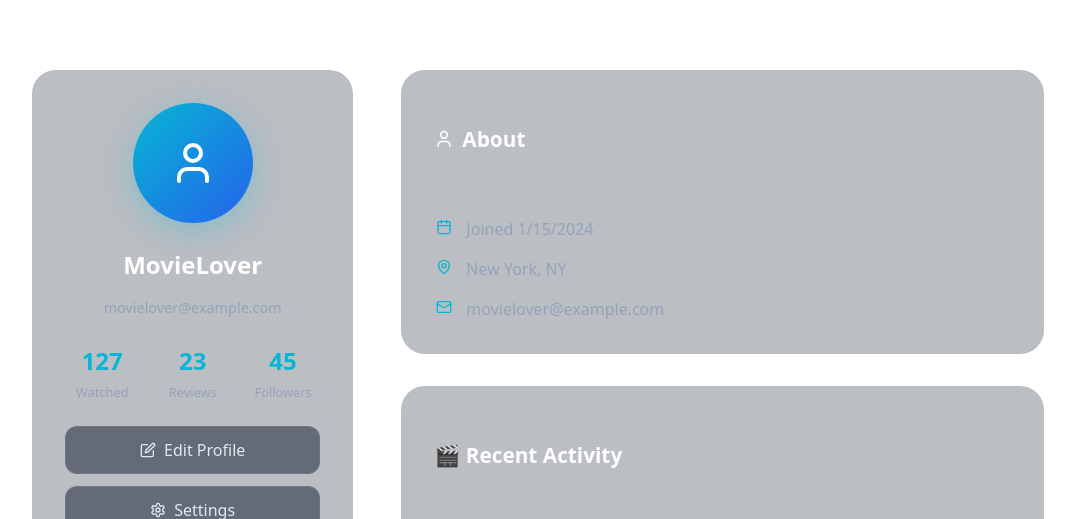
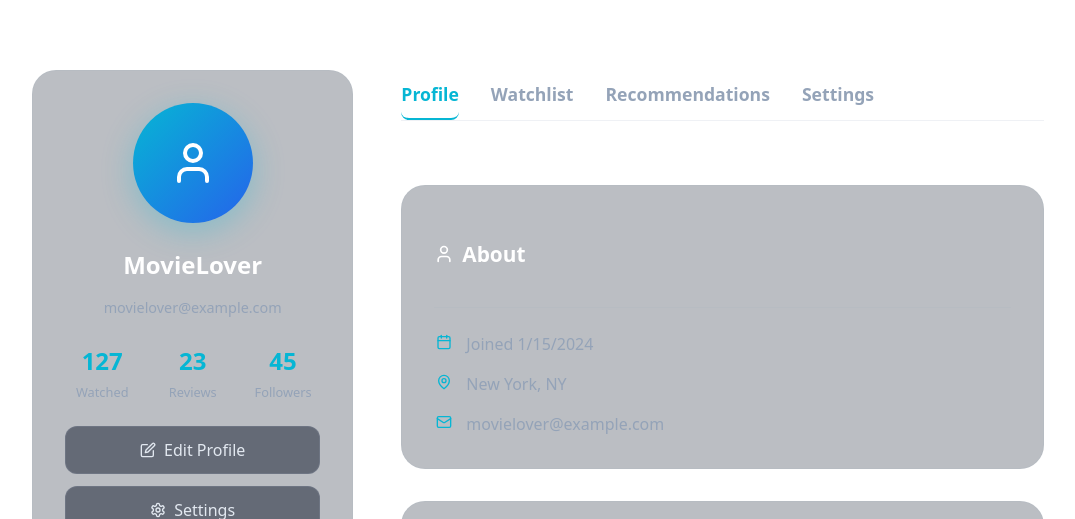
Before and after one commit to MananKakkar1/ReelDeal, a React (Vite) app in the folder frontend/: page /user/1 in a window 1280 px wide. Shown: the part 228-747 px from the top of the page, without its empty margins (102-1177 px from the left). Built offline with nearby package versions, Linux system fonts and the light colour scheme; no server answers; the HTML template or start-up script is replaced by a standard one.

Commit message:
Adding more pages

```diff
--- /dev/null
+++ b/frontend/src/components/MovieList.jsx
@@ -0,0 +1,65 @@
+import React from "react";
+import styled from "@emotion/styled";
+import MovieCard from "./MovieCard";
+
+const MoviesGrid = styled.div`
+  display: grid;
+  grid-template-columns: repeat(auto-fill, minmax(180px, 1fr));
+  gap: 1.5rem;
+`;
+
+const EmptyState = styled.div`
+  text-align: center;
+  padding: 3rem 2rem;
+  color: #64748b;
+`;
+
+const EmptyIcon = styled.div`
+  font-size: 3rem;
+  margin-bottom: 1rem;
+  opacity: 0.5;
+`;
+
+const EmptyTitle = styled.h4`
+  font-size: 1.2rem;
+  margin-bottom: 0.5rem;
+`;
+
+const EmptyText = styled.p`
+  font-size: 0.9rem;
+`;
+
+function MovieList({
+  movies,
+  onBookmark,
+  onRemove,
+  onMarkAsWatched,
+  emptyIcon,
+  emptyTitle,
+  emptyText,
+}) {
+  if (!movies || movies.length === 0) {
+    return (
+      <EmptyState>
+        {emptyIcon && <EmptyIcon>{emptyIcon}</EmptyIcon>}
+        {emptyTitle && <EmptyTitle>{emptyTitle}</EmptyTitle>}
+        {emptyText && <EmptyText>{emptyText}</EmptyText>}
+      </EmptyState>
+    );
+  }
+  return (
+    <MoviesGrid>
+      {movies.map((movie) => (
+        <MovieCard
+          key={movie.id}
+          movie={movie}
+          onBookmark={onBookmark}
+          onRemove={onRemove}
+          onMarkAsWatched={onMarkAsWatched}
+        />
+      ))}
+    </MoviesGrid>
+  );
+}
+
+export default MovieList;
--- /dev/null
+++ b/frontend/src/components/SettingsForm.jsx
@@ -0,0 +1,115 @@
+import React, { useState } from "react";
+import styled from "@emotion/styled";
+import Button from "./common/Button";
+
+const Form = styled.form`
+  display: flex;
+  flex-direction: column;
+  gap: 1.5rem;
+`;
+
+const FormGroup = styled.div`
+  display: flex;
+  flex-direction: column;
+  gap: 0.5rem;
+`;
+
+const Label = styled.label`
+  color: #94a3b8;
+  font-size: 0.95rem;
+  font-weight: 500;
+`;
+
+const Input = styled.input`
+  padding: 1rem;
+  border-radius: 1rem;
+  border: 2px solid rgba(148, 163, 184, 0.2);
+  background: rgba(15, 23, 42, 0.5);
+  color: #fff;
+  font-size: 1rem;
+  outline: none;
+  transition: all 0.3s ease;
+  box-sizing: border-box;
+  min-height: 3rem;
+
+  &:focus {
+    border-color: #06b6d4;
+    box-shadow: 0 0 0 3px rgba(6, 182, 212, 0.1);
+  }
+
+  &::placeholder {
+    color: #64748b;
+  }
+`;
+
+function SettingsForm({ user, onSave }) {
+  const [formData, setFormData] = useState({
+    username: user?.username || "",
+    email: user?.email || "",
+    location: user?.location || "",
+    password: "",
+  });
+  const [saving, setSaving] = useState(false);
+
+  const handleChange = (e) => {
+    setFormData({ ...formData, [e.target.name]: e.target.value });
+  };
+
+  const handleSubmit = async (e) => {
+    e.preventDefault();
+    setSaving(true);
+    await onSave(formData);
+    setSaving(false);
+  };
+
+  return (
+    <Form onSubmit={handleSubmit}>
+      <FormGroup>
+        <Label htmlFor="username">Username</Label>
+        <Input
+          id="username"
+          name="username"
+          value={formData.username}
+          onChange={handleChange}
+          required
+        />
+      </FormGroup>
+      <FormGroup>
+        <Label htmlFor="email">Email</Label>
+        <Input
+          id="email"
+          name="email"
+          type="email"
+          value={formData.email}
+          onChange={handleChange}
+          required
+        />
+      </FormGroup>
+      <FormGroup>
+        <Label htmlFor="location">Location</Label>
+        <Input
+          id="location"
+          name="location"
+          value={formData.location}
+          onChange={handleChange}
+        />
+      </FormGroup>
+      <FormGroup>
+        <Label htmlFor="password">New Password</Label>
+        <Input
+          id="password"
+          name="password"
+          type="password"
+          value={formData.password}
+          onChange={handleChange}
+          placeholder="Leave blank to keep current password"
+        />
+      </FormGroup>
+      <Button type="submit" disabled={saving}>
+        {saving ? "Saving..." : "Save Changes"}
+      </Button>
+    </Form>
+  );
+}
+
+export default SettingsForm;
--- a/frontend/src/pages/Profile.jsx
+++ b/frontend/src/pages/Profile.jsx
@@ -16,6 +16,8 @@ import {
   MapPin,
   Mail,
 } from "lucide-react";
+import MovieList from "../components/MovieList";
+import SettingsForm from "../components/SettingsForm";
 
 const ProfileContainer = styled.div`
   width: 100%;
@@ -224,14 +226,80 @@ const InfoIcon = styled.div`
   color: #06b6d4;
 `;
 
+const TabsBar = styled.div`
+  display: flex;
+  gap: 2rem;
+  border-bottom: 1px solid rgba(148, 163, 184, 0.15);
+  margin-bottom: 2rem;
+`;
+
+const TabButton = styled.button`
+  background: none;
+  border: none;
+  color: ${({ active }) => (active ? "#06b6d4" : "#94a3b8")};
+  font-size: 1.1rem;
+  font-weight: 600;
+  padding: 0.75rem 0;
+  border-bottom: 2.5px solid
+    ${({ active }) => (active ? "#06b6d4" : "transparent")};
+  cursor: pointer;
+  transition: color 0.2s, border-bottom 0.2s;
+
+  &:hover {
+    color: #06b6d4;
+  }
+`;
+
+function ProfileAbout({ user }) {
+  return (
+    <ContentSection>
+      <SectionHeader>
+        <SectionTitleStyled>
+          <User size={20} />
+          About
+        </SectionTitleStyled>
+      </SectionHeader>
+      <UserInfo>
+        <InfoItem>
+          <InfoIcon>
+            <Calendar size={16} />
+          </InfoIcon>
+          <span>Joined {new Date(user.joinDate).toLocaleDateString()}</span>
+        </InfoItem>
+        <InfoItem>
+          <InfoIcon>
+            <MapPin size={16} />
+          </InfoIcon>
+          <span>{user.location}</span>
+        </InfoItem>
+        <InfoItem>
+          <InfoIcon>
+            <Mail size={16} />
+          </InfoIcon>
+          <span>{user.email}</span>
+        </InfoItem>
+      </UserInfo>
+    </ContentSection>
+  );
+}
+
 function Profile() {
   const [user, setUser] = useState(null);
   const [recentMovies, setRecentMovies] = useState([]);
   const [loading, setLoading] = useState(true);
+  const [activeTab, setActiveTab] = useState("profile");
+  const [watchlist, setWatchlist] = useState([]);
+  const [recommendations, setRecommendations] = useState([]);
+  const [settingsSaved, setSettingsSaved] = useState(false);
 
   useEffect(() => {
     loadUserData();
   }, []);
+
+  useEffect(() => {
+    if (activeTab === "watchlist") fetchWatchlist();
+    if (activeTab === "recommendations") fetchRecommendations();
+  }, [activeTab]);
 
   const loadUserData = async () => {
     try {
@@ -287,6 +355,24 @@ function Profile() {
     }
   };
 
+  const fetchWatchlist = async () => {
+    try {
+      const response = await usersAPI.getCurrentUserWatchlist();
+      setWatchlist(response.data.data || []);
+    } catch (error) {
+      setWatchlist([]);
+    }
+  };
+
+  const fetchRecommendations = async () => {
+    try {
+      const response = await usersAPI.getRecommendations();
+      setRecommendations(response.data.data || []);
+    } catch (error) {
+      setRecommendations([]);
+    }
+  };
+
   const handleEditProfile = () => {
     // TODO: Implement edit profile functionality
     console.log("Edit profile clicked");
@@ -300,6 +386,12 @@ function Profile() {
   const handleLogout = () => {
     // TODO: Implement logout functionality
     console.log("Logout clicked");
+  };
+
+  const handleSaveSettings = async (formData) => {
+    // TODO: Save settings to backend
+    setSettingsSaved(true);
+    setTimeout(() => setSettingsSaved(false), 2000);
   };
 
   if (loading) return <Spinner />;
@@ -377,43 +469,39 @@ function Profile() {
           </ProfileSidebar>
 
           <ProfileContent>
-            <ContentSection>
-              <SectionHeader>
-                <SectionTitleStyled>
-                  <User size={20} />
-                  About
-                </SectionTitleStyled>
-              </SectionHeader>
-
-              <UserInfo>
-                <InfoItem>
-                  <InfoIcon>
-                    <Calendar size={16} />
-                  </InfoIcon>
-                  <span>
-                    Joined {new Date(user.joinDate).toLocaleDateString()}
-                  </span>
-                </InfoItem>
-                <InfoItem>
-                  <InfoIcon>
-                    <MapPin size={16} />
-                  </InfoIcon>
-                  <span>{user.location}</span>
-                </InfoItem>
-                <InfoItem>
-                  <InfoIcon>
-                    <Mail size={16} />
-                  </InfoIcon>
-                  <span>{user.email}</span>
-                </InfoItem>
-              </UserInfo>
-            </ContentSection>
-
+            <TabsBar>
+              <TabButton
+                active={activeTab === "profile"}
+                onClick={() => setActiveTab("profile")}
+              >
+                Profile
+              </TabButton>
+              <TabButton
+                active={activeTab === "watchlist"}
+                onClick={() => setActiveTab("watchlist")}
+              >
+                Watchlist
+              </TabButton>
+              <TabButton
+                active={activeTab === "recommendations"}
+                onClick={() => setActiveTab("recommendations")}
+              >
+                Recommendations
+              </TabButton>
+              <TabButton
+                active={activeTab === "settings"}
+                onClick={() => setActiveTab("settings")}
+              >
+                Settings
+              </TabButton>
+            </TabsBar>
+            {activeTab === "profile" && (
+              <>
+                <ProfileAbout user={user} />
                 <ContentSection>
                   <SectionHeader>
                     <SectionTitleStyled>🎬 Recent Activity</SectionTitleStyled>
                   </SectionHeader>
-
                   {recentMovies.length > 0 ? (
                     <MoviesGrid
                       initial={{ opacity: 0, y: 20 }}
@@ -435,10 +523,56 @@ function Profile() {
                     <EmptyState>
                       <EmptyIcon>🎬</EmptyIcon>
                       <EmptyTitle>No recent activity</EmptyTitle>
-                  <EmptyText>Start watching movies to see them here</EmptyText>
+                      <EmptyText>
+                        Start watching movies to see them here
+                      </EmptyText>
                     </EmptyState>
                   )}
                 </ContentSection>
+              </>
+            )}
+            {activeTab === "watchlist" && (
+              <ContentSection>
+                <SectionHeader>
+                  <SectionTitleStyled>📺 Watchlist</SectionTitleStyled>
+                </SectionHeader>
+                <MovieList
+                  movies={watchlist}
+                  emptyIcon="📺"
+                  emptyTitle="No movies in your watchlist"
+                  emptyText="Add movies to your watchlist to see them here"
+                />
+              </ContentSection>
+            )}
+            {activeTab === "recommendations" && (
+              <ContentSection>
+                <SectionHeader>
+                  <SectionTitleStyled>✨ Recommendations</SectionTitleStyled>
+                </SectionHeader>
+                <MovieList
+                  movies={recommendations}
+                  emptyIcon="✨"
+                  emptyTitle="No recommendations yet"
+                  emptyText="Get recommendations by watching and rating movies"
+                />
+              </ContentSection>
+            )}
+            {activeTab === "settings" && (
+              <ContentSection>
+                <SectionHeader>
+                  <SectionTitleStyled>
+                    <Settings size={20} />
+                    Settings
+                  </SectionTitleStyled>
+                </SectionHeader>
+                <SettingsForm user={user} onSave={handleSaveSettings} />
+                {settingsSaved && (
+                  <div style={{ color: "#06b6d4", marginTop: "1rem" }}>
+                    Settings saved!
+                  </div>
+                )}
+              </ContentSection>
+            )}
           </ProfileContent>
         </ProfileGrid>
       </Section>
```
Lines whose indentation alone changed are shown as unchanged.
